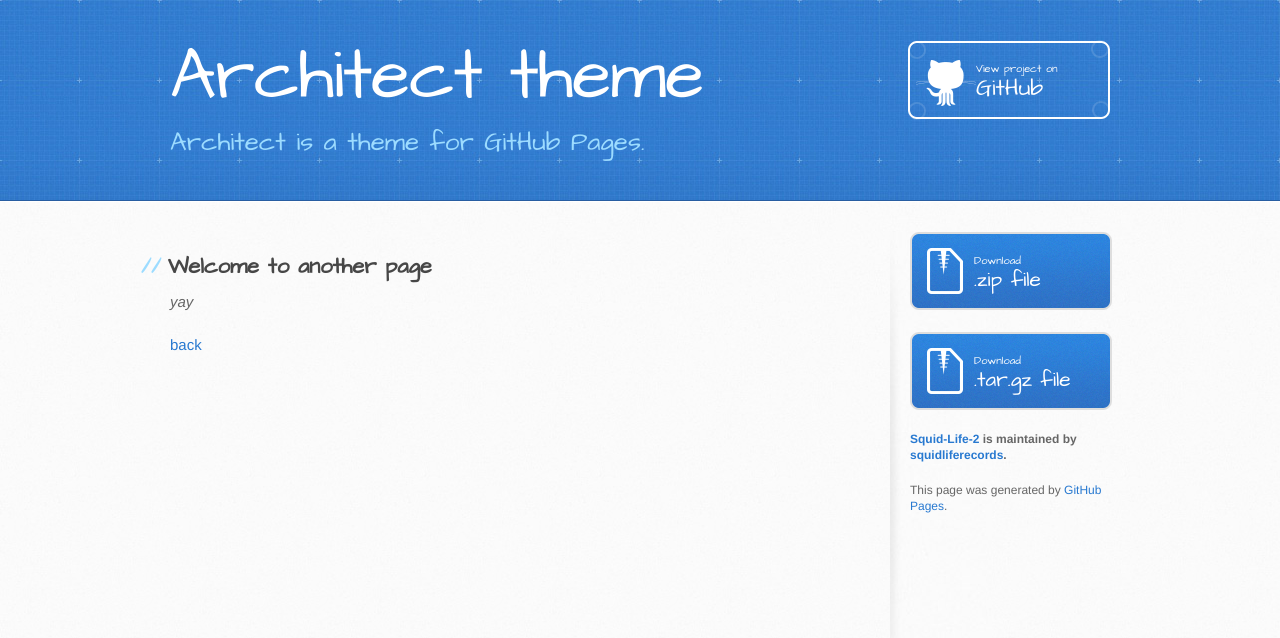
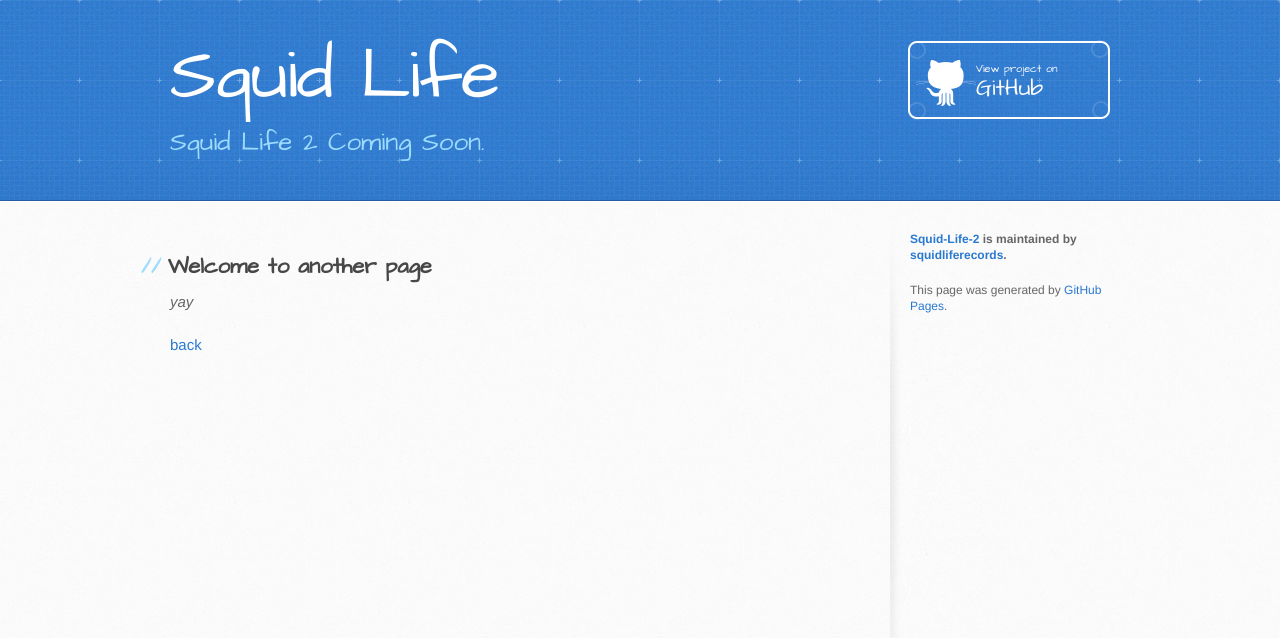
Before and after one commit to squidliferecords/Squid-Life-2, a Jekyll site: the page built from another-page.md, in a window 1280 px wide. Shown: the top 638 px of the page. Built offline with Jekyll 4.4.1, drawn with Linux system fonts in a browser that asks for light colours; our own code applies the rules of GitHub Pages for plain Markdown files.

Commit message:
Update _config.yml

```diff
--- a/_config.yml
+++ b/_config.yml
@@ -1,5 +1,5 @@
-title: Architect theme
-description: Architect is a theme for GitHub Pages.
-show_downloads: true
+title: Squid Life
+description: Squid Life 2 Coming Soon.
+show_downloads: false
 google_analytics:
 theme: jekyll-theme-architect
```
